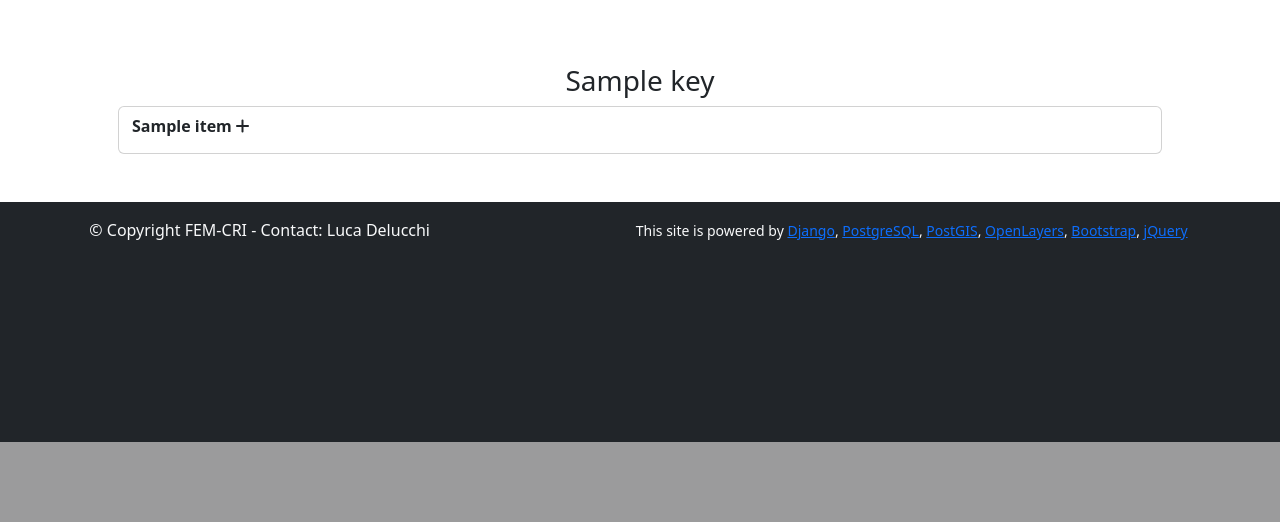
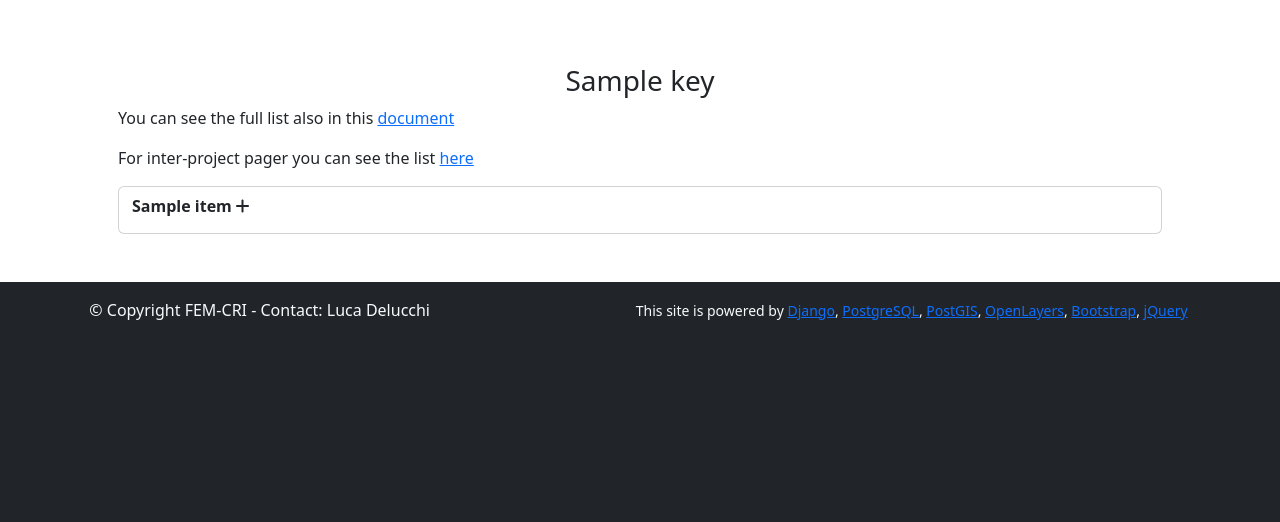
Before and after one commit to EUROMAMMALS/website, a Django app: template website/templates/pagers.html in a window 1280 px wide. Shown: the part 800-1322 px from the top of the page. Before the commit the page ends 1242 px from the top, so only its background shows below. Run offline with Django 3.2, Linux system fonts and the light colour scheme; the template is opened without the code that fills it: most values are stand-ins (such as "Sample title", 1, 10 or a date in 2020); some libraries are stand-ins or nearby versions; some web fonts are replaced.

Commit message:
improved pagers visualization

```diff
--- a/website/templates/pagers.html
+++ b/website/templates/pagers.html
@@ -4,10 +4,16 @@
 
 {% block content %}
 {% for key, vals in items.items %}
-    {% if vals|length > 0 %}
+    {% if vals.pagers|length > 0 %}
     <h3 class="pt-3 text-center">{{ key }}</h3>
+    {% if vals.url %}
+    <p>You can see the full list also in this <a href="{{ vals.url }}" target="_blank">document</a></p>
+    {% with items.euromammals as euromammals %}
+    <p>For inter-project pager you can see the list <a href="{{ euromammals.url }}">here</a></p>
+    {% endwith %}
     {% endif %}
-    {% for item in vals %}
+    {% endif %}
+    {% for item in vals.pagers %}
     <div class="card">
         <div class="card-heading">
             <h4 class="card-title">
--- a/website/views.py
+++ b/website/views.py
@@ -126,9 +126,10 @@ def pagers(request):
     """
     user_projs = request.user.projects.all()
     extproj = Project.objects.filter(name="EXTERNAL")
-    all_projs = list(chain(user_projs, extproj))
+    mamproj = Project.objects.filter(name="EUROMAMMALS")
+    all_projs = list(chain(user_projs, extproj, mamproj))
     mypagers = Pager.objects.filter(project__in=all_projs).distinct()
     outputs = {}
     for proj in all_projs:
-        outputs[proj] = mypagers.filter(project=proj)
+        outputs[proj] = {"pagers": mypagers.filter(project=proj), "url": proj.pager_status}
     return render(request, template_name="pagers.html", context={"items": outputs})
```
